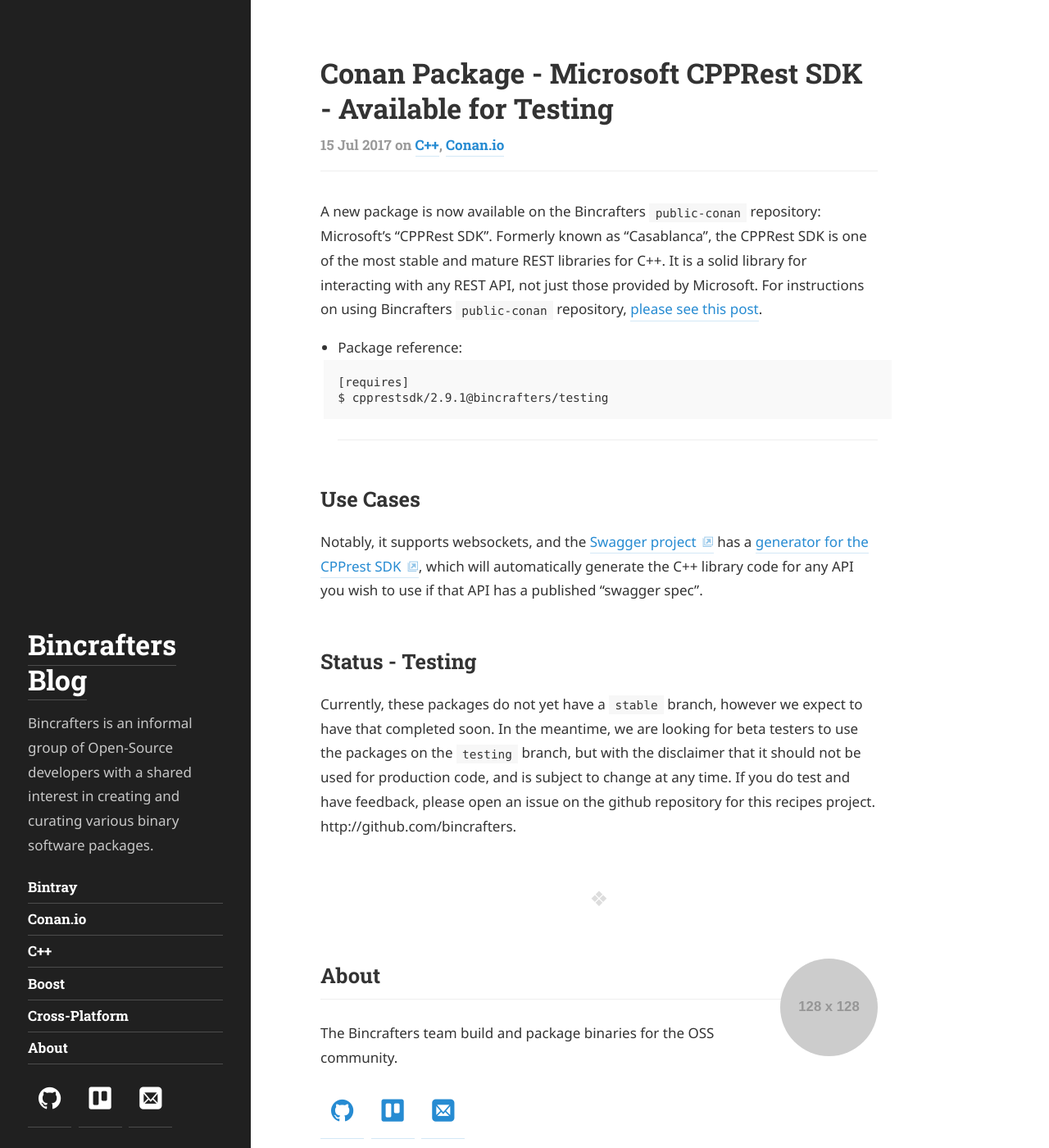
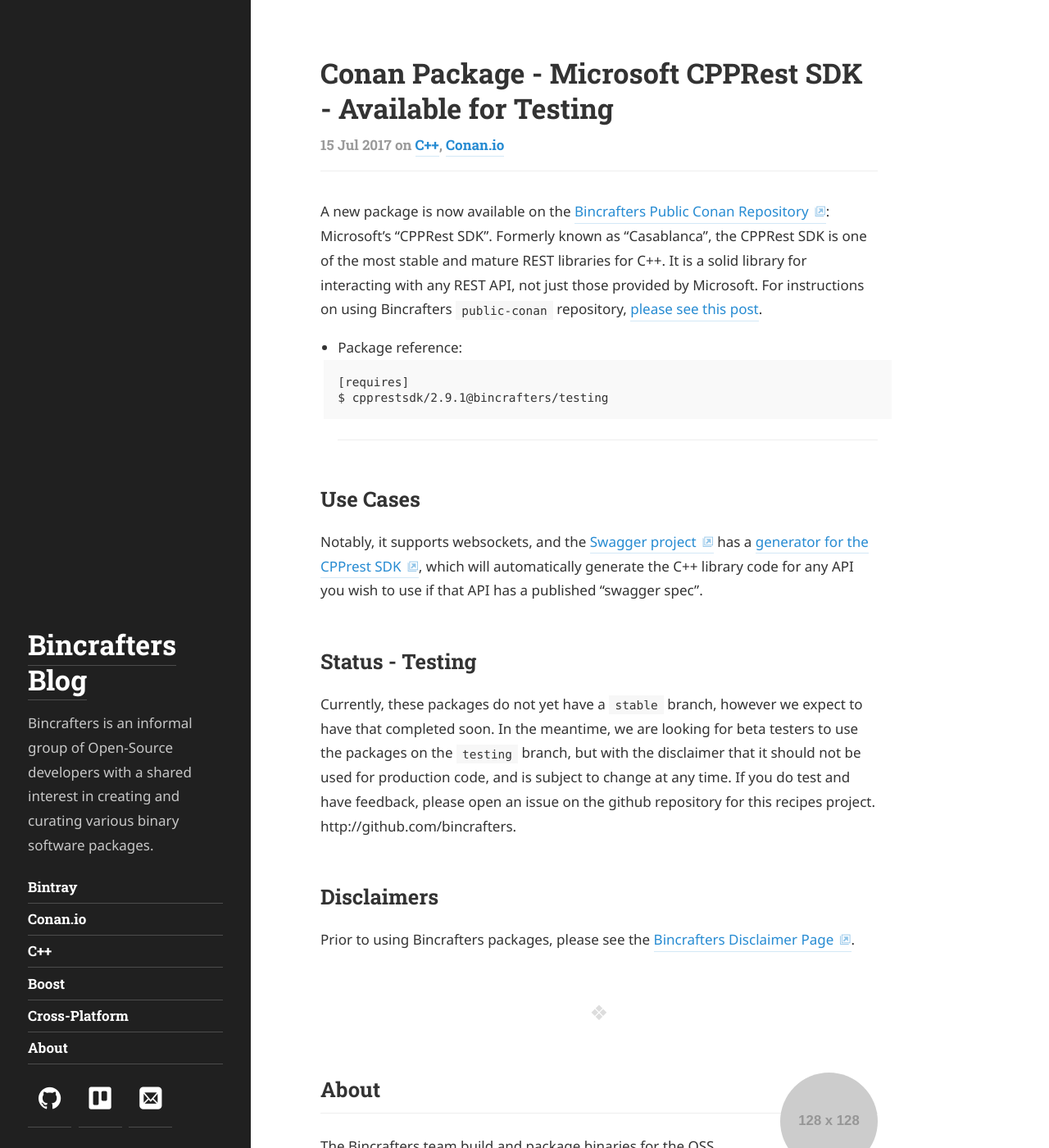
Before and after one commit to bincrafters/bincrafters.github.io, a Jekyll site: the page built from _posts/2017-07-15-Microsoft-CPPRest-testing.md, in a window 1280 px wide and 1400 px high. Shown: the whole window at 82% size. Built offline with Jekyll 4.4.1, drawn with Linux system fonts in a browser that asks for light colours; some web fonts are replaced.

Commit message:
minor updates to CPPRest post

````diff
--- a/_posts/2017-07-15-Microsoft-CPPRest-testing.md
+++ b/_posts/2017-07-15-Microsoft-CPPRest-testing.md
@@ -4,7 +4,7 @@ title: 'Conan Package - Microsoft CPPRest SDK - Available for Testing'
 tags: [C++, Conan.io]
 ---
 
-A new package is now available on the Bincrafters `public-conan` repository: Microsoft's "CPPRest SDK".  Formerly known as "Casablanca", the CPPRest SDK is one of the most stable and mature REST libraries for C++.  It is a solid library for interacting with any REST API, not just those provided by Microsoft.  For instructions on using Bincrafters `public-conan` repository, [please see this post](2017-06-06-using-bincrafters-conan-repository.md).
+A new package is now available on the [Bincrafters Public Conan Repository](https://bintray.com/bincrafters/public-conan): Microsoft's "CPPRest SDK".  Formerly known as "Casablanca", the CPPRest SDK is one of the most stable and mature REST libraries for C++.  It is a solid library for interacting with any REST API, not just those provided by Microsoft.  For instructions on using Bincrafters `public-conan` repository, [please see this post](2017-06-06-using-bincrafters-conan-repository.md).
 
 * Package reference:
 ```
@@ -19,3 +19,6 @@ Notably, it supports websockets, and the [Swagger project](https://swagger.io) h
 
 ## Status - Testing
 Currently, these packages do not yet have a `stable` branch, however we expect to have that completed soon.  In the meantime, we are looking for beta testers to use the packages on the `testing` branch, but with the disclaimer that it should not be used for production code, and is subject to change at any time.  If you do test and have feedback, please open an issue on the github repository for this recipes project.  http://github.com/bincrafters.
+
+## Disclaimers
+Prior to using Bincrafters packages, please see the [Bincrafters Disclaimer Page](https://bincrafters.github.io/2017/05/01/bincrafters-package-disclaimers.md).
````
